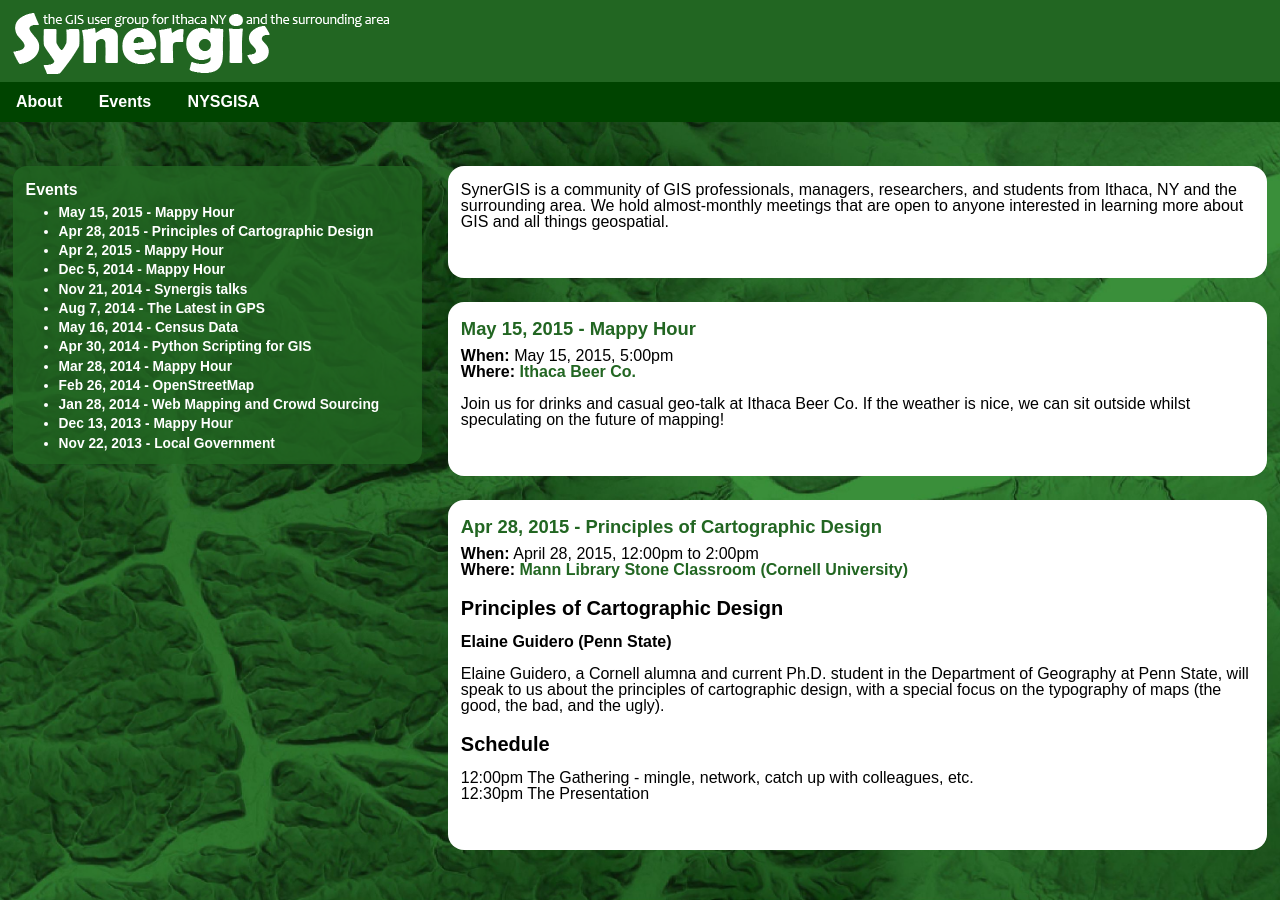
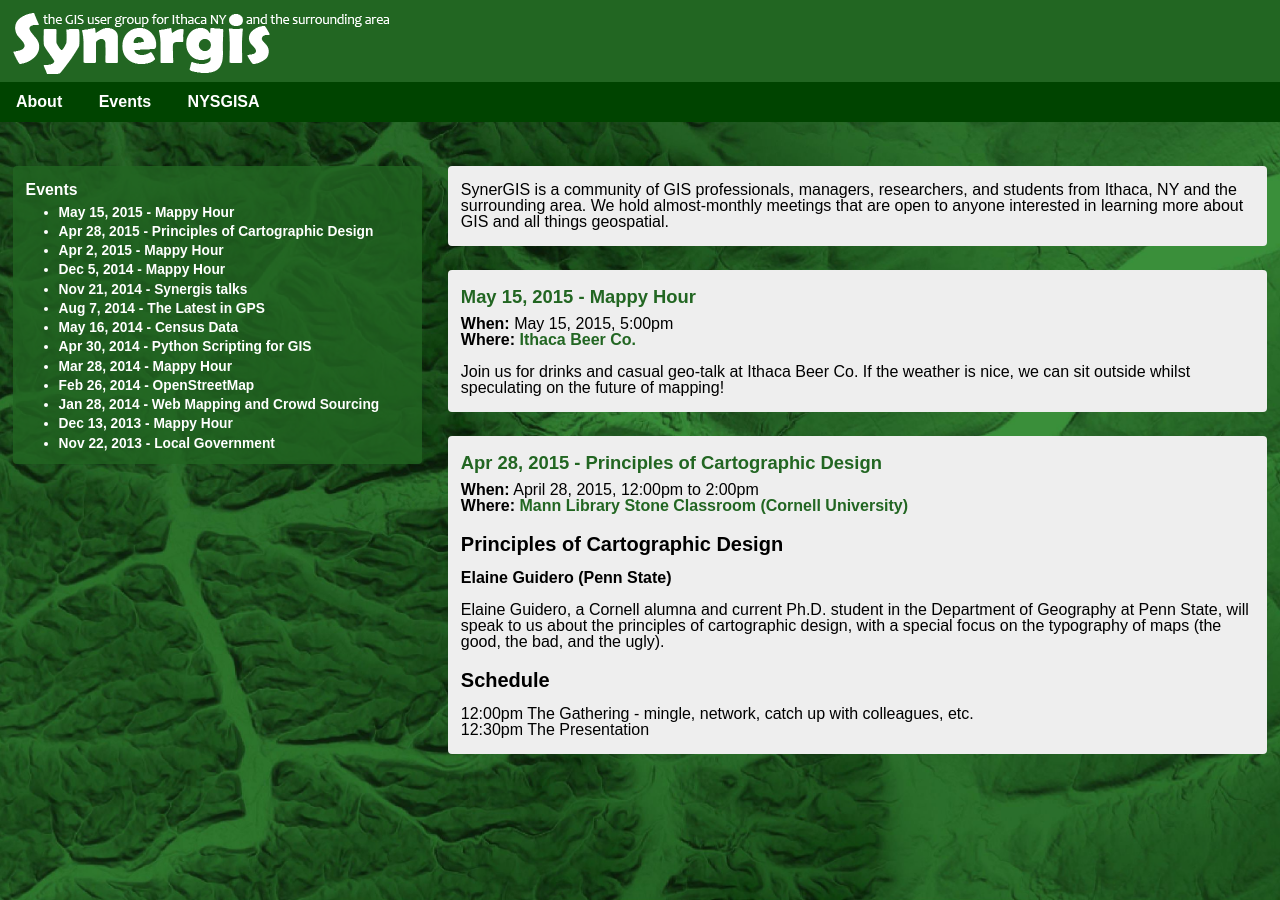
Before and after one commit to synergis-ny/synergis-ny.github.io, a Jekyll site: the page built from index.html, in a window 1280 px wide. Built offline with Jekyll 4.4.1, drawn with Linux system fonts in a browser that asks for light colours.

```diff
--- a/synergis.css
+++ b/synergis.css
@@ -95,9 +95,9 @@ article {
   float: right;
   width: 62%;
   margin: 12px 1%;
-  padding: 0 1% 2em;
-  border-radius: 1em;
-  background: #fff;
+  padding: 0 1%;
+  border-radius: 4px;
+  background: #eee;
 }
 
 aside {
@@ -105,7 +105,7 @@ aside {
   width: 30%;
   margin: 12px 1%;
   padding: 0 1%;
-  border-radius: 1em;
+  border-radius: 4px;
   background: rgba(34,102,34,0.8);
   color: #ffffff;
   font-size: 86%;
```
Also changed, not shown: events.html (+10 -0 lines).
